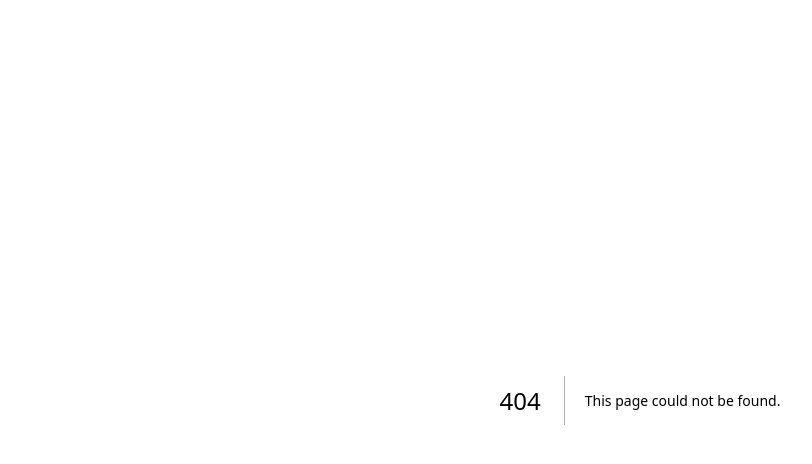
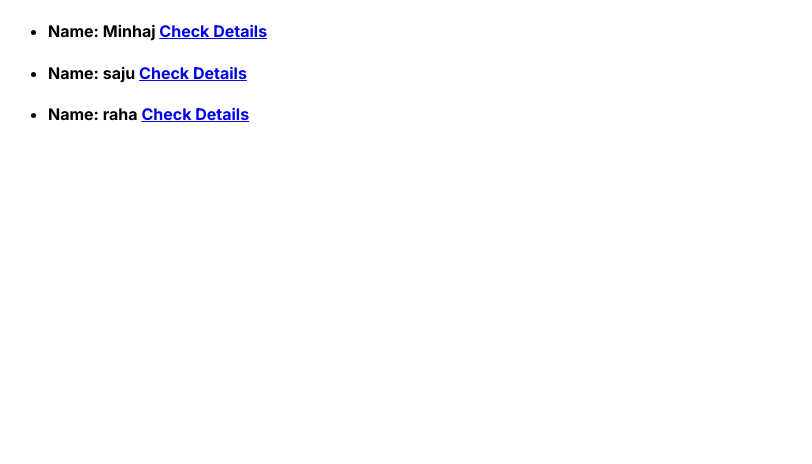
Before and after one commit to Minhaj-Rabby/First-Next-js-Project, a Next.js app: page /student in a window 1280 px wide. Before the commit this address had no page. Shown: the top 464 px of the page, without its empty margins (0-812 px from the left). Built offline with nearby package versions, Linux system fonts and the light colour scheme.

Commit message:
Dynamic ROute

```diff
--- /dev/null
+++ b/src/app/student/page.jsx
@@ -0,0 +1,31 @@
+'use client'
+import Link from 'next/link';
+import React from 'react'
+
+const page = () => {
+    const studentList = [
+        'Minhaj', 'saju', 'raha'
+    ]
+
+    return (
+        <div>
+            {
+                studentList.map(
+                    (student, idx) =>
+                        <>
+                            <ul key={student}>
+                                <li key={student}>
+                                    <h4>Name: {student} <Link href={`/student/${student}`}> Check Details</Link></h4>
+
+                                </li>
+                            </ul>
+                        </>
+
+                )
+            }
+
+        </div>
+    )
+}
+
+export default page;
```
Also changed, not shown: src/app/student/[studentdetails]/page.jsx (added, +12 -0 lines).
